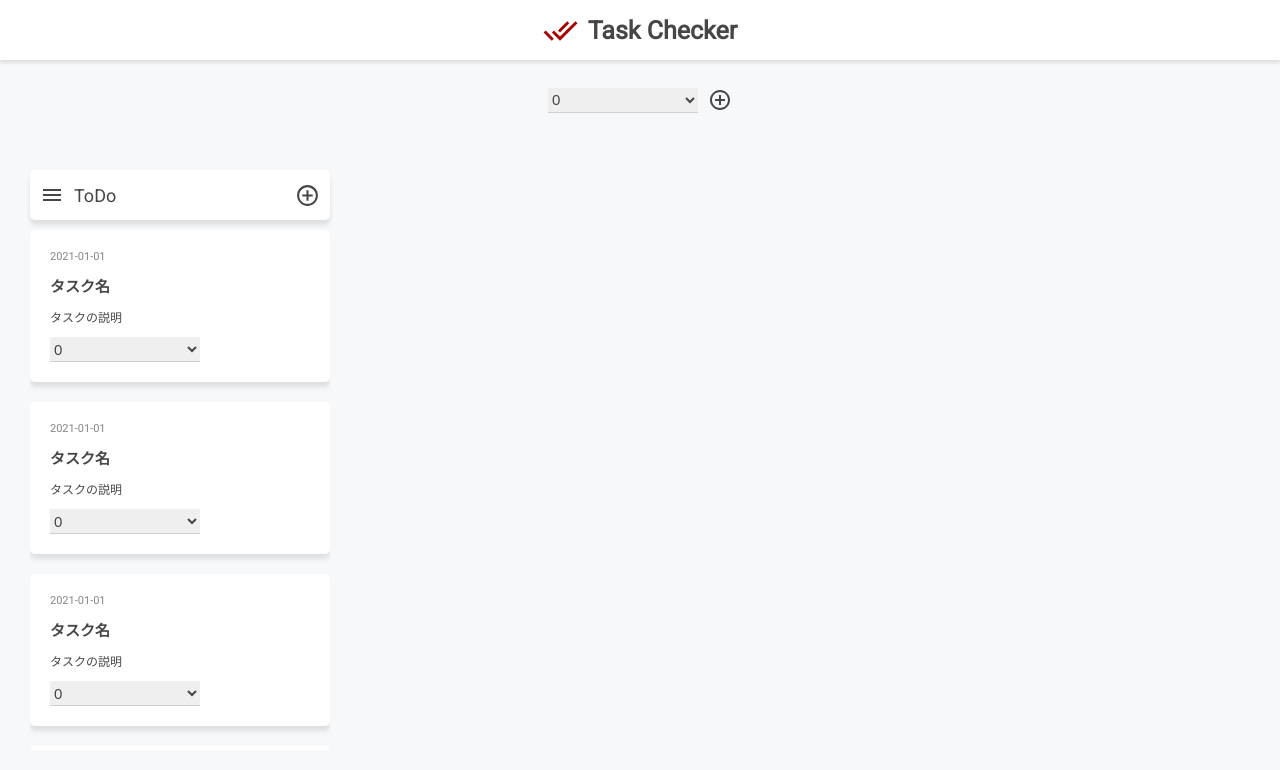
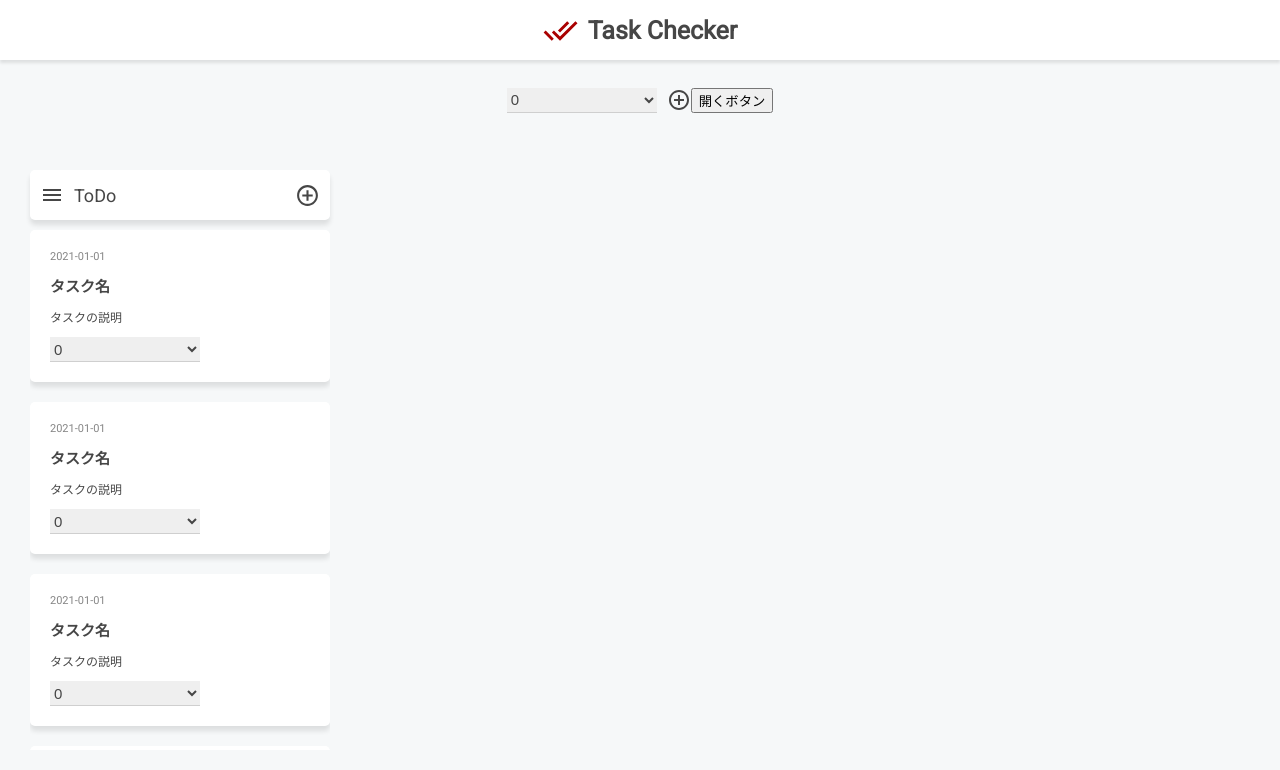
Before and after one commit to kiku-hub/task_checker, a React (Create React App) app: page / in a window 1280 px wide. Shown: the top 770 px of the page. Built offline with nearby package versions, Linux system fonts and the light colour scheme.

Commit message:
モーダルの実装

```diff
--- a/package.json
+++ b/package.json
@@ -12,8 +12,10 @@
     "@types/node": "^22.9.0",
     "@types/react": "^18.3.12",
     "@types/react-dom": "^18.3.1",
+    "@types/react-modal": "^3.16.3",
     "react": "^18.3.1",
     "react-dom": "^18.3.1",
+    "react-modal": "^3.16.1",
     "react-scripts": "5.0.1",
     "typescript": "^3.9.7",
     "web-vitals": "^2.1.4"
--- /dev/null
+++ b/src/components/modal/index.tsx
@@ -0,0 +1,23 @@
+import React, { useState } from "react";
+import Modal from "react-modal";
+
+export const FormModal = () => {
+  const [isOpen, setIsOpen] = useState(false);
+  const handleOpen = () => {
+    setIsOpen(true);
+  };
+  const handleClose = () => {
+    setIsOpen(false);
+  };
+
+  Modal.setAppElement("#root");
+
+  return (
+    <div>
+      <button onClick={handleOpen}>開くボタン</button>
+      <Modal isOpen={isOpen}>
+        <button onClick={handleClose}>閉じるボタン</button>
+      </Modal>
+    </div>
+  );
+};
--- a/src/pages/home/index.tsx
+++ b/src/pages/home/index.tsx
@@ -2,6 +2,7 @@ import React from "react";
 import { Header } from "../../components/header";
 import { Select } from "../../components/select";
 import { ToDoList } from "../../components/toDoList";
+import { FormModal } from "../../components/modal";
 import AddCircleOutlineIcon from "@material-ui/icons/AddCircleOutline";
 import "./style.css";
 
@@ -13,8 +14,9 @@ export const Home = () => {
         <Select />
         <AddCircleOutlineIcon
           className="add_circle_outline_icon"
-          fontSize="medium"
+          fontSize="default"
         />
+        <FormModal />
       </div>
       <div className="contents">
         <ToDoList />
```
Also changed, not shown: 1 other file (tests, documents, lock files or other folders).
